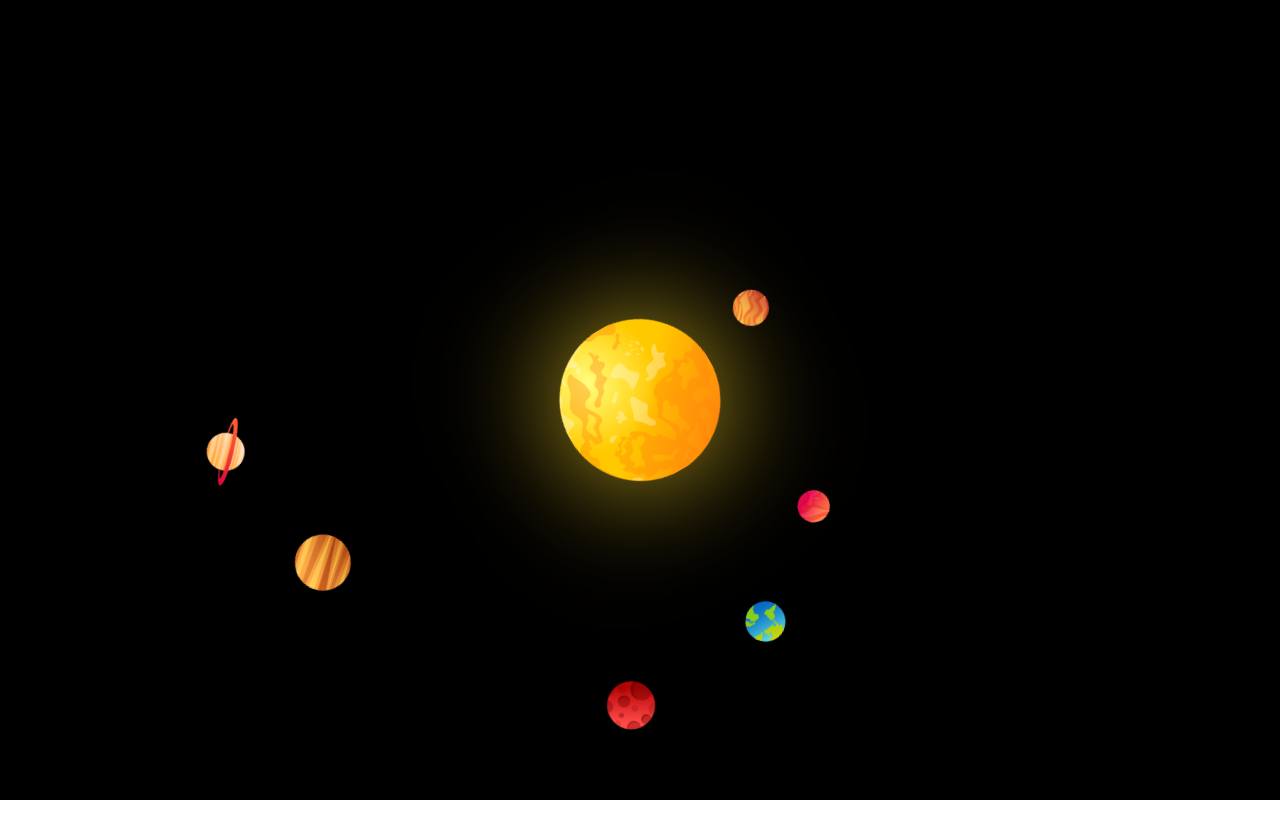
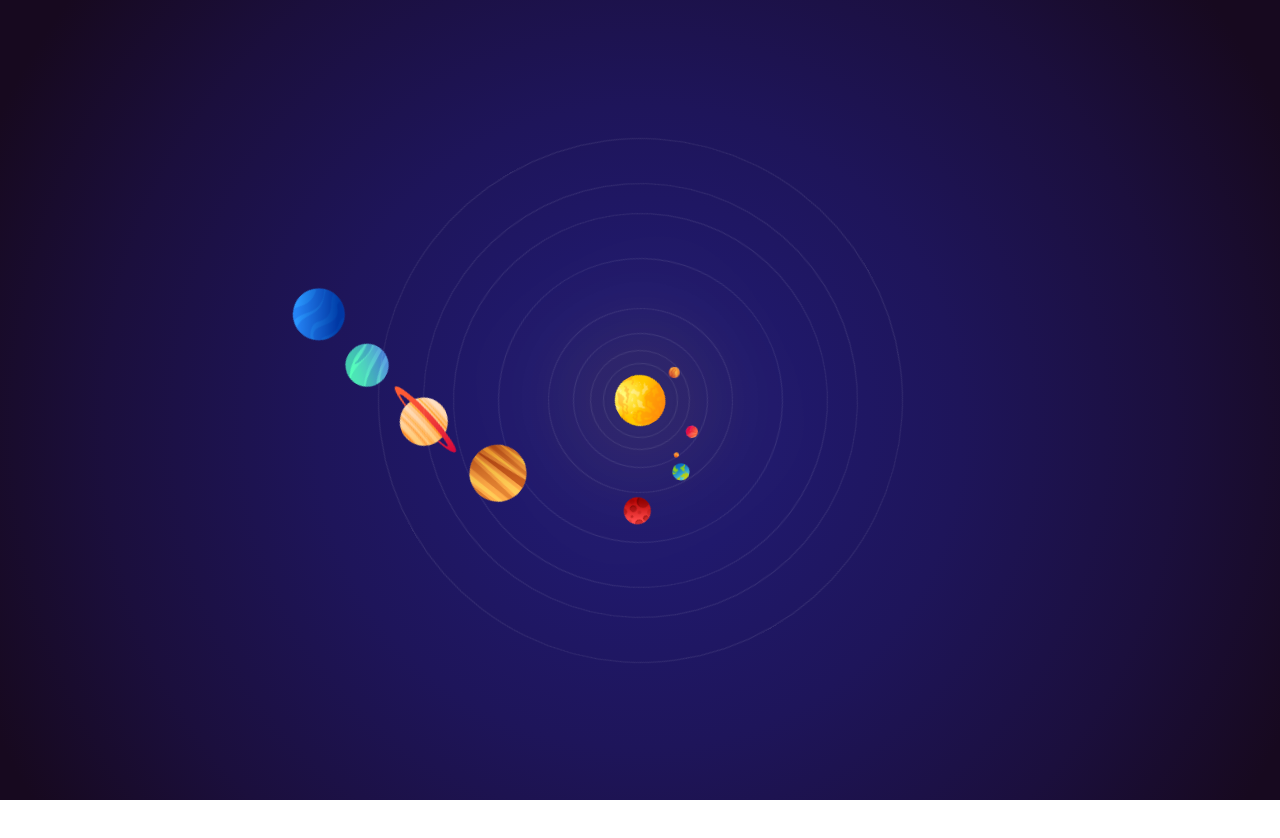
Before and after one commit to JuandaGarcia/solar-system, a plain HTML site: page index.html in a window 1280 px wide. After the commit the page ends 800 px from the top, so only its background shows below. Drawn offline with Linux system fonts and the light colour scheme.

Commit message:
sistema terminado

```diff
--- a/css/style.css
+++ b/css/style.css
@@ -7,10 +7,14 @@
 .solarSystem {
 	width: 100%;
 	min-height: 100vh;
+	font-size: 5px;
 	display: flex;
 	align-items: center;
+	overflow: hidden;
 	justify-content: center;
-	background: black;
+	background: url('../img/background.svg');
+	background-repeat: no-repeat;
+	background-size: cover;
 	position: relative;
 }
 
@@ -26,13 +30,13 @@
 	height: 15em;
 	width: 15em;
 	animation: rotate 6.8s linear infinite;
-	/* border: 1px solid rgb(255, 255, 255, 0.1); */
+	border: 1px solid rgb(255, 255, 255, 0.1);
 	border-radius: 50%;
 }
 
 .mercury {
 	width: 15%;
-	animation: rotate 10s linear infinite;
+	animation: rotate 108299.17s linear infinite;
 }
 
 .venusContainer {
@@ -40,66 +44,113 @@
 	height: 20em;
 	width: 20em;
 	animation: rotate 9.3s linear infinite;
+	border: 1px solid rgb(255, 255, 255, 0.1);
 	border-radius: 50%;
 }
 
 .venus {
-	width: 10%;
-	animation: rotate 5s linear infinite;
+	width: 12%;
+	animation: rotate 179889.57s linear infinite;
 }
 
 .earthContainer {
 	position: absolute;
-	height: 25em;
-	width: 25em;
+	height: 27em;
+	width: 27em;
 	animation: rotate 10.94s linear infinite;
+	border: 1px solid rgb(255, 255, 255, 0.1);
 	border-radius: 50%;
 }
 
 .earth {
-	width: 10%;
-	animation: rotate 5s linear infinite;
+	width: 13%;
+	animation: rotate 700.65s linear infinite;
+}
+
+.moon {
+	position: absolute;
+	top: 4%;
+	left: 18%;
+	width: 4%;
+	transform-origin: -300%;
+	animation: rotate 6s linear infinite;
 }
 
 .marsContainer {
 	position: absolute;
-	height: 30em;
-	width: 30em;
+	height: 37em;
+	width: 37em;
 	animation: rotate 13.5s linear infinite;
+	border: 1px solid rgb(255, 255, 255, 0.1);
 	border-radius: 50%;
 }
 
 .mars {
-	width: 10%;
-	animation: rotate 5s linear infinite;
+	width: 15%;
+	animation: rotate 1354.36s linear infinite;
 }
 
 .jupiterContainer {
 	position: absolute;
-	height: 35em;
-	width: 35em;
+	height: 57em;
+	width: 57em;
 	animation: rotate 24.95s linear infinite;
+	border: 1px solid rgb(255, 255, 255, 0.1);
 	border-radius: 50%;
 }
 
 .jupiter {
-	width: 10%;
-	animation: rotate 5s linear infinite;
+	width: 20%;
+	animation: rotate 25.73s linear infinite;
 }
 
 .saturnContainer {
 	position: absolute;
-	height: 40em;
-	width: 40em;
+	height: 75em;
+	width: 75em;
 	animation: rotate 33.8s linear infinite;
+	border: 1px solid rgb(255, 255, 255, 0.1);
 	border-radius: 50%;
 }
 
 .saturn {
-	width: 10%;
-	animation: rotate 5s linear infinite;
+	width: 22%;
+	animation: rotate 31.84s linear infinite;
 }
 
+.uranusContainer {
+	position: absolute;
+	height: 87em;
+	width: 87em;
+	animation: rotate 47.84s linear infinite;
+	border: 1px solid rgb(255, 255, 255, 0.1);
+	border-radius: 50%;
+}
+
+.uranus {
+	width: 10%;
+	animation: rotate 79.28s linear infinite;
+}
+
+.neptuneContainer {
+	position: absolute;
+	height: 105em;
+	width: 105em;
+	animation: rotate 60s linear infinite;
+	border: 1px solid rgb(255, 255, 255, 0.1);
+	border-radius: 50%;
+}
+
+.neptune {
+	width: 10%;
+	animation: rotate 120.68s linear infinite;
+}
+
+@media screen and (max-width: 768px) {
+	.solarSystem {
+		font-size: 3px;
+	}
+}
 @keyframes rotate {
 	from {
 		transform: rotate(0deg);
--- a/index.html
+++ b/index.html
@@ -17,6 +17,7 @@
 			</div>
 			<div class="earthContainer">
 				<img class="earth" src="./img/earth.svg" alt="Earth" />
+				<img class="moon" src="./img/moon.svg" alt="Moon" />
 			</div>
 			<div class="marsContainer">
 				<img class="mars" src="./img/mars.svg" alt="mars" />
@@ -27,6 +28,12 @@
 			<div class="saturnContainer">
 				<img class="saturn" src="./img/saturn.svg" alt="Saturn" />
 			</div>
+			<div class="uranusContainer">
+				<img class="uranus" src="./img/uranus.svg" alt="Uranus" />
+			</div>
+			<div class="neptuneContainer">
+				<img class="neptune" src="./img/neptune.svg" alt="Neptune" />
+			</div>
 		</div>
 	</body>
 </html>
```
Also changed, not shown: img/background.svg (added).
